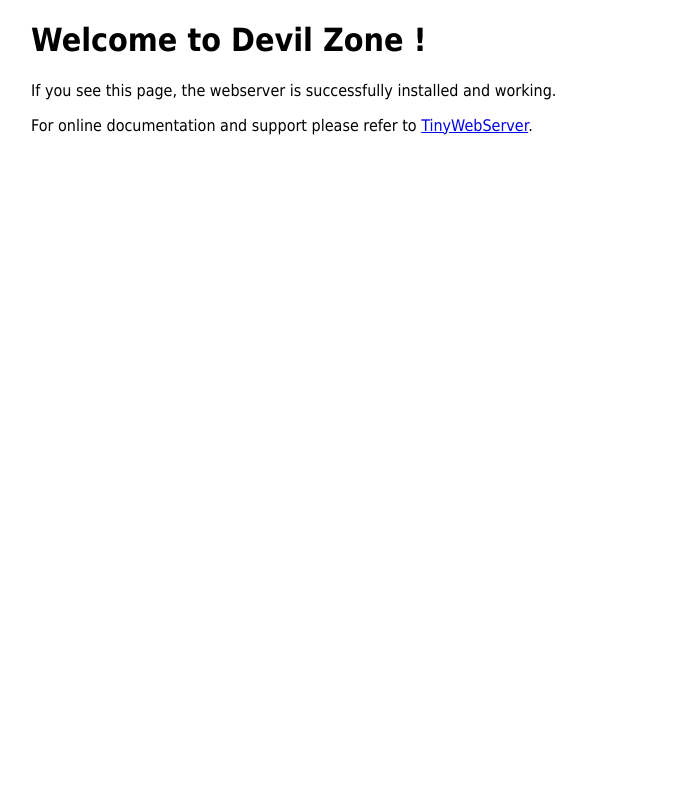
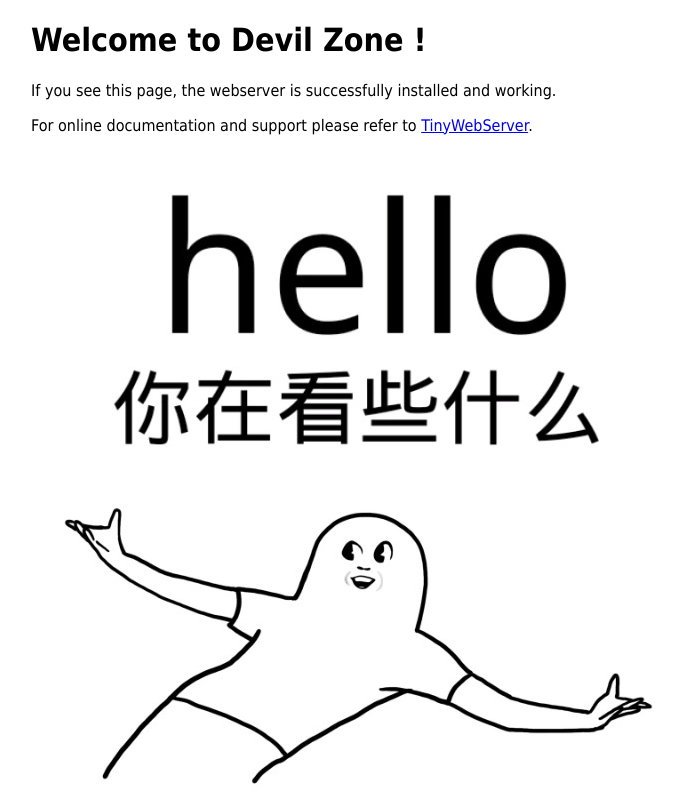
Before and after one commit to Devilstore/TinyWebServer, a plain HTML site: page old_version/old_version_1/src/index.html in a window 1280 px wide. Shown: the whole page, without its empty margins (329-1012 px from the left). Drawn offline with Linux system fonts and the light colour scheme.

Commit message:
添加图片

```diff
--- a/old_version/old_version_1/src/index.html
+++ b/old_version/old_version_1/src/index.html
@@ -18,6 +18,8 @@
 <p>For online documentation and support please refer to
     <a href="https://github.com/Devilstore/TinyWebServer">TinyWebServer</a>.<br/>
 
+<p><img src="images/hello.jpg"  alt="ces" /></p>
+
     <!--
 <p><em>Thank you for using LC WebServer.</em></p>
 <p>查看书签<a href="http://marvinle.cn:8080/bookmark.html"></a></p>
```
Also changed, not shown: old_version/old_version_1/src/images/hello.jpg (added).
